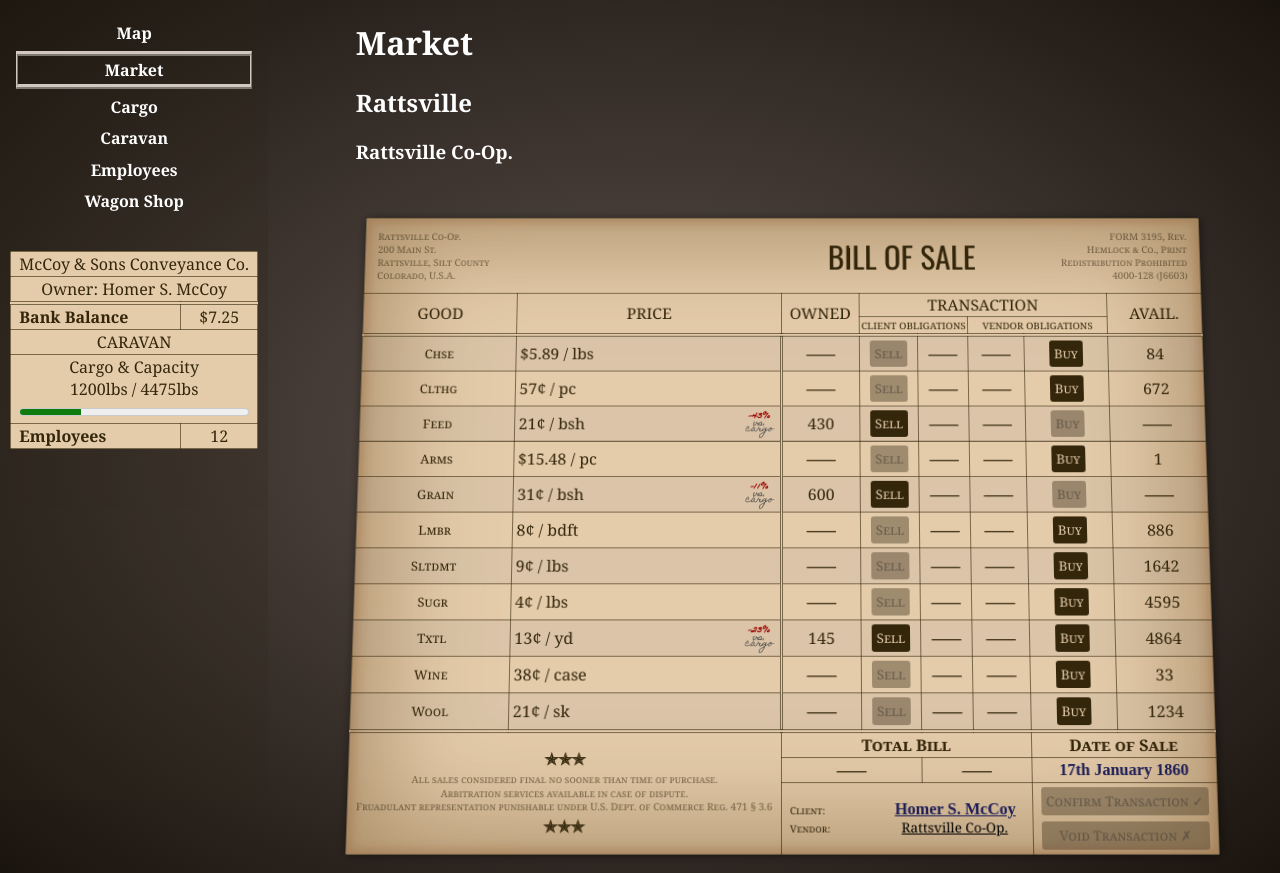
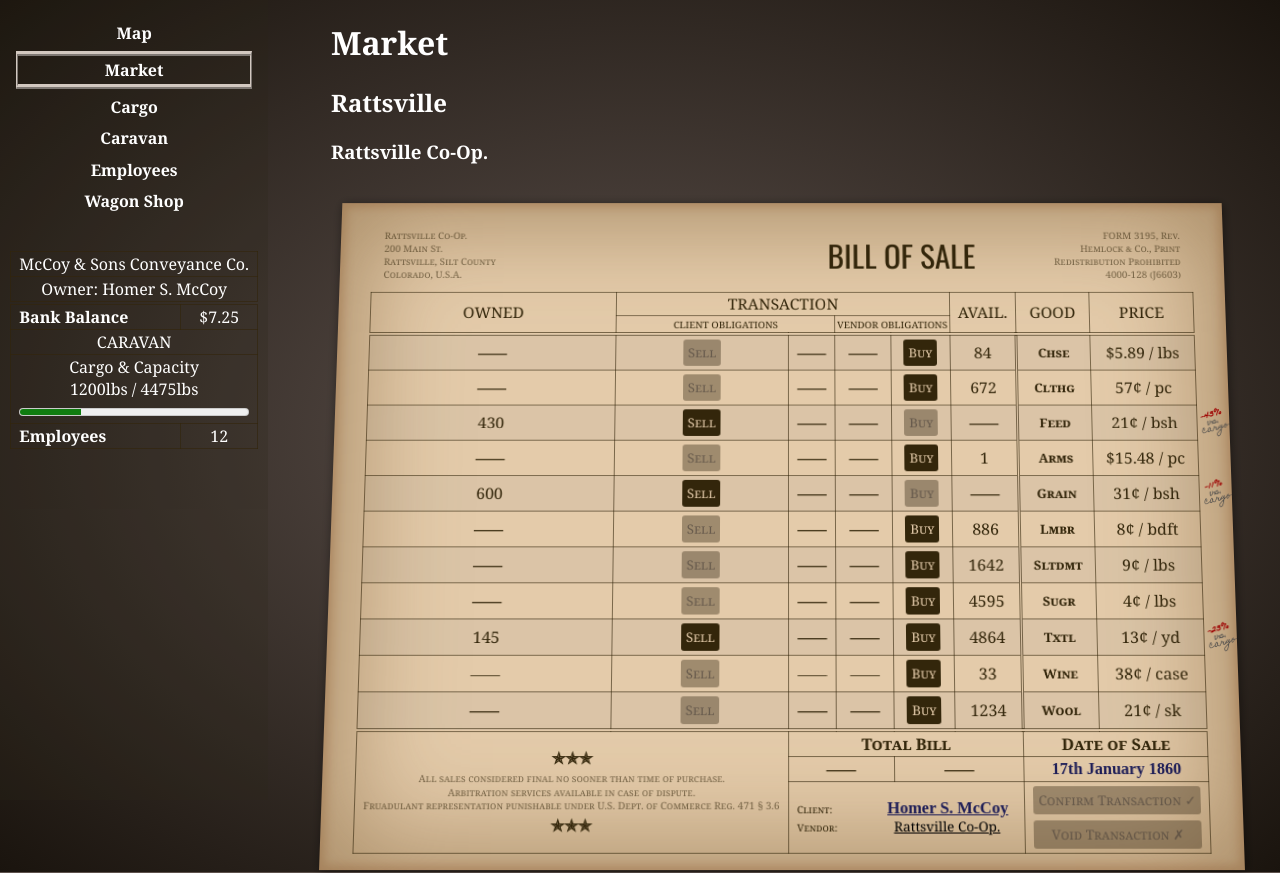
Before and after one commit to eignnx/the-silt-road, a React (Create React App) app: page /game/market in a window 1280 px wide. Built offline with nearby package versions, Linux system fonts and the light colour scheme; a web font is replaced by a local one.

Commit message:
move inventory price comparison into margins of bill of sale

```diff
--- a/src/components/BillOfSale.tsx
+++ b/src/components/BillOfSale.tsx
@@ -69,7 +69,8 @@ export default function BillOfSale({ orderedInventories, currentTxn, setCurrentT
     }
 
     return (
-        <table className='document bill-of-sale'>
+        <article className='document bill-of-sale'>
+            <table >
                 <thead>
                     <tr>
                         <th colSpan={2} className='header-flavor-text'>
@@ -103,11 +104,11 @@ export default function BillOfSale({ orderedInventories, currentTxn, setCurrentT
                         </th>
                     </tr>
                     <tr>
-                    <th scope="col" rowSpan={2}>Good</th>
-                    <th scope="col" rowSpan={2}>Price</th>
                         <th scope="col" rowSpan={2}>Owned</th>
                         <th scope="col" colSpan={4}>Transaction</th>
                         <th scope="col" rowSpan={2}>Avail.</th>
+                        <th scope="col" rowSpan={2}>Good</th>
+                        <th scope="col" rowSpan={2}>Price</th>
                     </tr>
                     <tr className='obligations-headers'>
                         <th scope="col" colSpan={2}>Client Obligations</th>
@@ -137,26 +138,6 @@ export default function BillOfSale({ orderedInventories, currentTxn, setCurrentT
 
                         return (playerQty || marketQty) ?
                             <tr>
-                            <th scope="row" className="commname" title={commLong}>{commShort}</th>
-                            <td className="unitprice">
-                                <span className="flex-between">
-                                    <span>{marketPrice(market, comm).toString()}</span>
-                                    {shouldDisplayCmpWithCargo && <span
-                                        className="market-price-cmp-to-cargo-cost"
-                                    >
-                                        <div className={[
-                                            "handwritten",
-                                            priceVsCargoAvg > 0 ? "sale-will-profit" : "sale-wont-profit"
-                                        ].join(" ")}>
-                                            {priceVsCargoAvgSign}
-                                            {Math.abs(priceVsCargoAvg).toFixed(0)}
-                                            %
-                                        </div>
-                                        <div className="handwritten">vs.</div>
-                                        <div className="handwritten">cargo</div>
-                                    </span>}
-                                </span>
-                            </td>
                                 <td className='numeric'>{playerQty ?? "⸺"}</td>
                                 <td>
                                     <button
@@ -198,6 +179,26 @@ export default function BillOfSale({ orderedInventories, currentTxn, setCurrentT
                                     </button>
                                 </td>
                                 <td className='numeric'>{marketQty ?? "⸺"}</td>
+                                <th scope="row" className="commname" title={commLong}>{commShort}</th>
+                                <td className="unitprice">
+                                    {shouldDisplayCmpWithCargo && <div
+                                        className="market-price-cmp-to-cargo-cost"
+                                    >
+                                        <div className="written-in-right-margin">
+                                            <div className={[
+                                                "handwritten",
+                                                priceVsCargoAvg > 0 ? "sale-will-profit" : "sale-wont-profit"
+                                            ].join(" ")}>
+                                                {priceVsCargoAvgSign}
+                                                {Math.abs(priceVsCargoAvg).toFixed(0)}
+                                                %
+                                            </div>
+                                            <div className="handwritten">vs.</div>
+                                            <div className="handwritten">cargo</div>
+                                        </div>
+                                    </div>}
+                                    <span>{marketPrice(market, comm).toString()}</span>
+                                </td>
                             </tr> : null;
                     })}
                 </tbody>
@@ -281,5 +282,6 @@ export default function BillOfSale({ orderedInventories, currentTxn, setCurrentT
                     </tr>
                 </tfoot>
             </table>
+        </article>
     );
 }
--- a/src/styles/BillOfSale.css
+++ b/src/styles/BillOfSale.css
@@ -1,4 +1,6 @@
 .bill-of-sale {
+    padding-inline: 2rem;
+
     p {
         font-style: italic;
     }
@@ -19,7 +21,6 @@
             text-align: right;
         }
     }
-
 
     .title {
         border: none;
@@ -102,30 +103,37 @@
         cursor: pointer;
     }
 
-    .commname,
-    .playerqty,
-    .sellbtn,
-    .txnqty,
-    .buybtn,
-    .marketqty,
-    .unitprice {
-        text-align: center;
-        padding-inline: 0.2rem;
-    }
-
     .sellbtn,
     .buybtn {
         width: min-content;
     }
 
-    .unitprice {
-        border-inline-end-style: double;
-        border-inline-end-width: 3px;
+    .commname {
+        text-align: center;
+        font-weight: bold;
+
+        border-inline-start-style: double;
+        border-inline-start-width: 3px;
     }
 
-    .market-price-cmp-to-cargo-cost>div {
-        text-align: center;
-        font-size: xx-small;
+    .unitprice {
+        position: relative;
+    }
+
+    .market-price-cmp-to-cargo-cost {
+        position: absolute;
+        right: 0;
+
+        &>.written-in-right-margin {
+            position: absolute;
+            offset-anchor: left;
+            transform: rotate(-15deg);
+
+            div {
+                text-align: center;
+                font-size: xx-small;
+            }
+        }
     }
 
     .sale-will-profit {
--- a/src/styles/index.css
+++ b/src/styles/index.css
@@ -78,20 +78,6 @@ meter {
   width: 100%;
 }
 
-.document {
-  box-shadow:
-    1px 1px 10px rgba(0, 0, 0, 0.468),
-    inset 0 0 100px 25px rgb(117 86 44 / 50%),
-    inset 0 0 10px 5px rgba(138, 62, 18, 0.25);
-}
-
-.document-grid {
-  display: grid;
-  grid-template-columns: repeat(auto-fit, minmax(300px, 1fr));
-  width: 900px;
-  gap: 1rem;
-}
-
 .handwritten {
   font-family: var(--fnt-handwritten);
   font-weight: 600;
@@ -116,11 +102,25 @@ meter {
   color: var(--ink-blue);
 }
 
-table {
-  border: 1px solid var(--clr-dark-lighter);
-  border-collapse: collapse;
+.document {
+  box-shadow:
+    1px 1px 10px rgba(0, 0, 0, 0.468),
+    inset 0 0 100px 25px rgb(117 86 44 / 50%),
+    inset 0 0 10px 5px rgba(138, 62, 18, 0.25);
   background: var(--clr-light);
   color: var(--clr-dark);
+  overflow: hidden;
+}
+
+.document-grid {
+  display: grid;
+  grid-template-columns: repeat(auto-fit, minmax(300px, 1fr));
+  width: 900px;
+  gap: 1rem;
+}
+
+table {
+  border-collapse: collapse;
   margin-block: 1rem;
 
   button {
```
Lines whose indentation alone changed are shown as unchanged.
